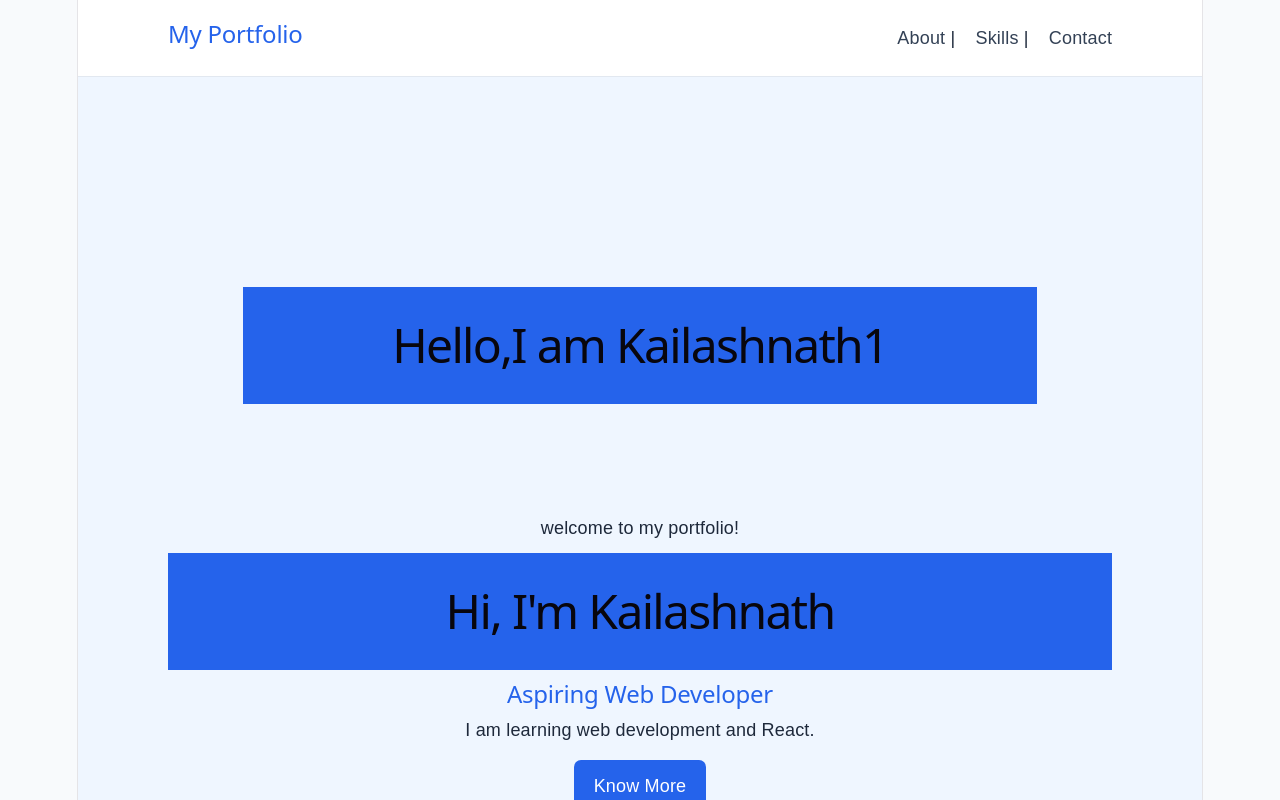
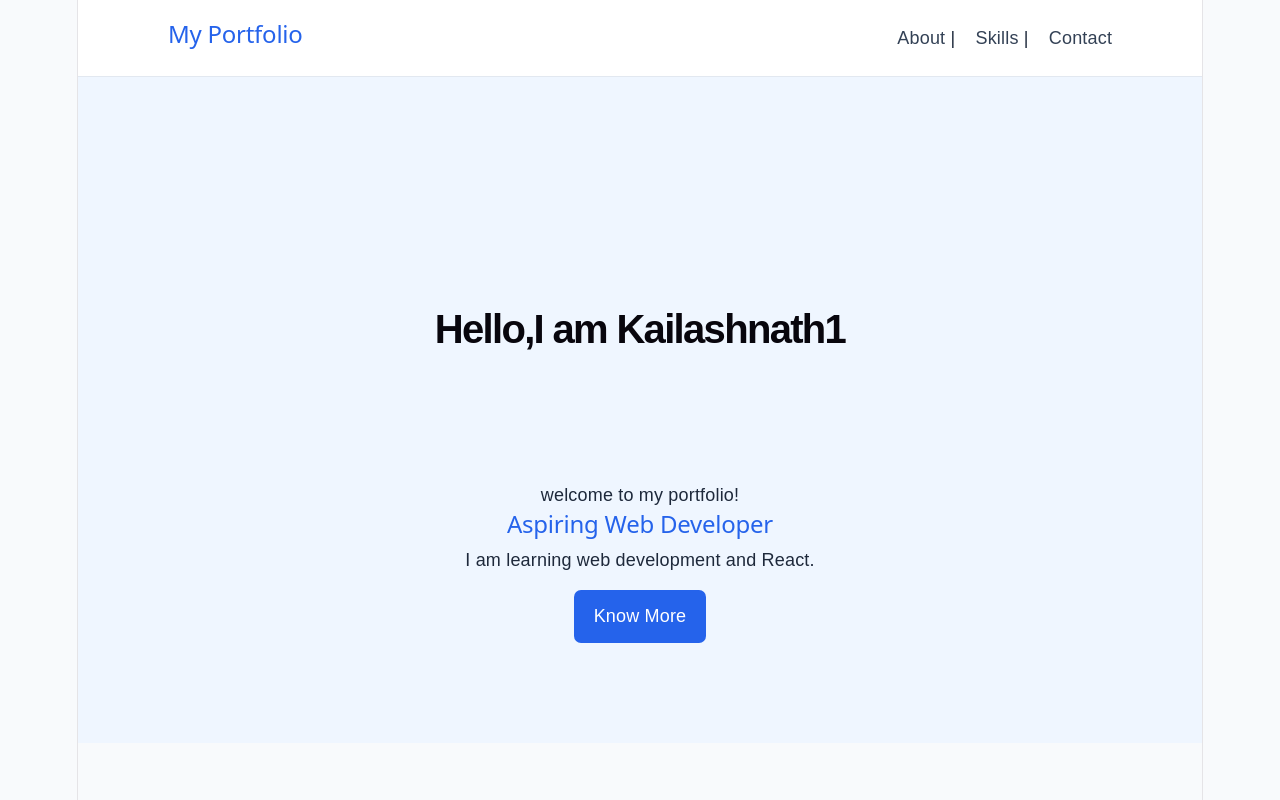
Before and after one commit to KAILASHNATH4545/my-portfolio, a React (Vite) app: page / in a window 1280 px wide. Shown: the top 800 px of the page. Built offline with nearby package versions, Linux system fonts and the light colour scheme.

Commit message:
Style portfolio heading

```diff
--- a/src/App.css
+++ b/src/App.css
@@ -44,12 +44,14 @@ body {
 
 .hero h1
  {color: "black"
-  color: "black"
 }
-.hero h1 {padding: 20px 0;
-  background: #2563eb;
-  font-size: 48px;
-  margin: 10px 0;
+.hero h1 {padding: 0;
+  background: transparent;
+  font-size: 40px;
+  margin: 20px 0;
+  font-family: Arial, Helvetica, sans-serif;
+  font-weight: bold;
+  font-style: normal;
 }
 
 .hero h2 {
--- a/src/App.jsx
+++ b/src/App.jsx
@@ -25,7 +25,7 @@ function App() {
           <h1>Hello,I am Kailashnath1</h1>
         </section>
         <p>welcome to my portfolio!</p>
-        <h1>Hi, I'm Kailashnath</h1>
+        {/* <h1>Hi, I'm Kailashnath</h1> */}
         <h2>Aspiring Web Developer</h2>
         <p>I am learning web development and React.</p>
         <a className="button" href="#about">Know More</a>
```
